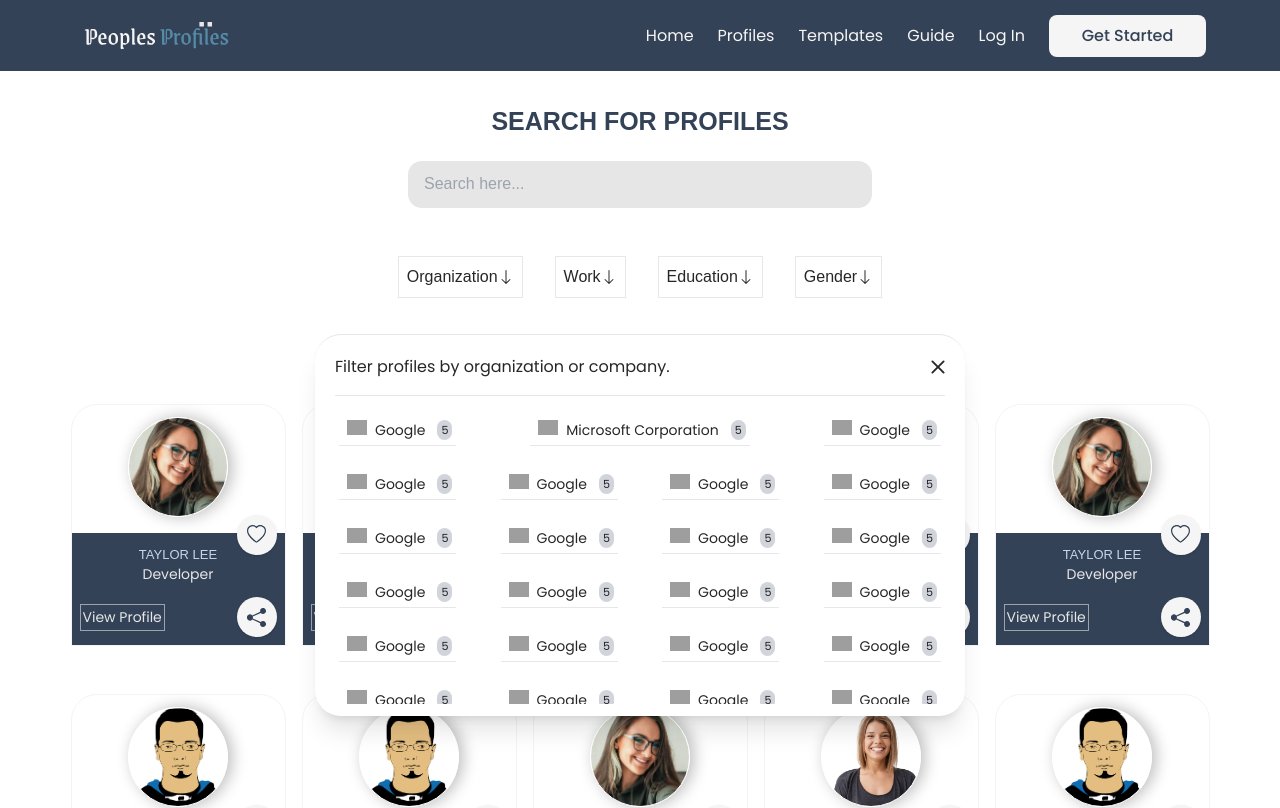
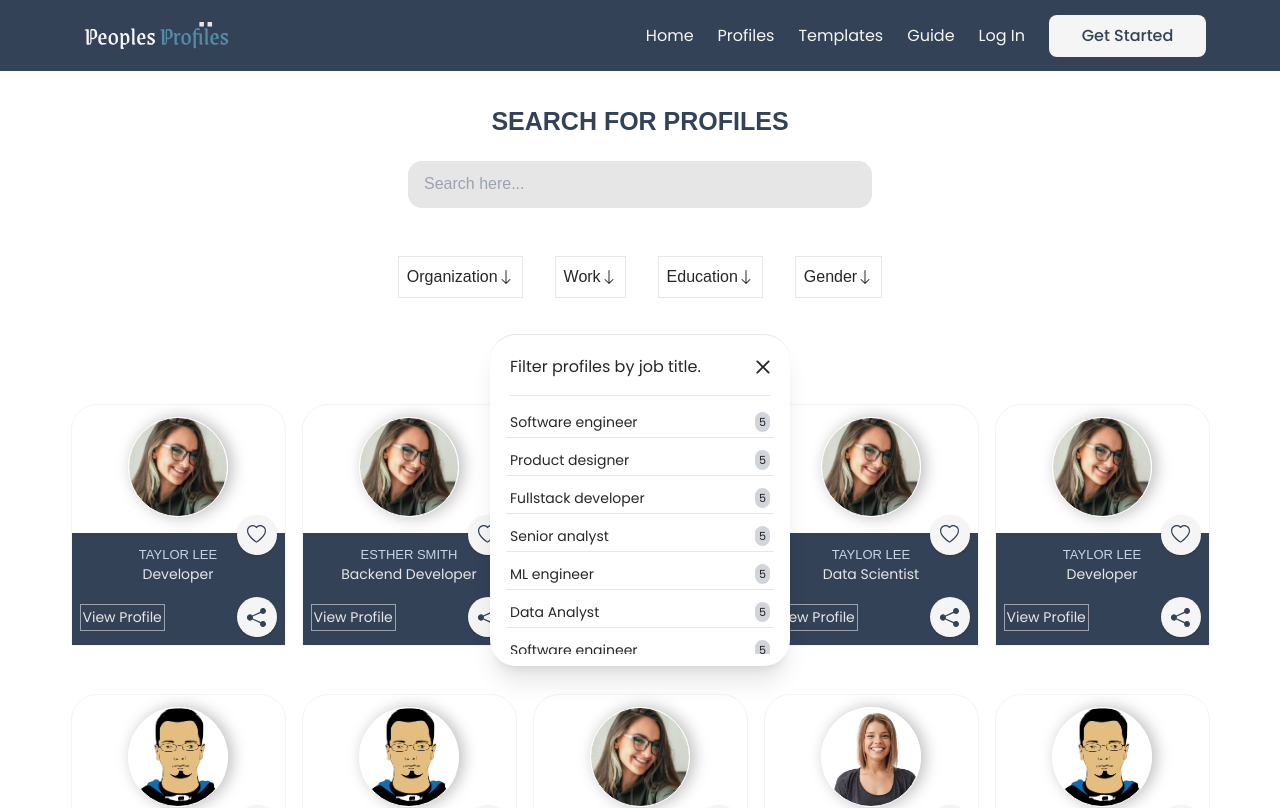
Before and after one commit to ivioje/Peoples-Profile, a React (Vite) app in the folder client/: page /profiles in a window 1280 px wide. Shown: the top 808 px of the page. Built offline with nearby package versions, Linux system fonts and the light colour scheme; grey boxes are pictures that could not be loaded; a web font is replaced by a local one.

Commit message:
job filter

```diff
--- a/client/src/constants/index.js
+++ b/client/src/constants/index.js
@@ -272,42 +272,55 @@
 export const organizations = [
     {
         org: 'Google',
+        job: 'Software engineer',
     },
     {
         org: 'Microsoft Corporation',
+        job: 'Product designer',
     },
     {
         org: 'Google',
+        job: 'Fullstack developer',
     },
     {
         org: 'Google',
+        job: 'Senior analyst',
     },
     {
         org: 'Google',
+        job: 'ML engineer',
     },
     {
         org: 'Google',
+        job: 'Data Analyst',
     },
     {
         org: 'Google',
+        job: 'Software engineer',
     },
     {
         org: 'Google',
+        job: 'Software engineer',
     },
     {
         org: 'Google',
+        job: 'Software engineer',
     },
     {
         org: 'Google',
+        job: 'Software engineer',
     },
     {
         org: 'Google',
+        job: 'Software engineer',
     },
     {
         org: 'Google',
+        job: 'Software engineer',
     },
     {
         org: 'Google',
+        job: 'Software engineer',
     },
     {
         org: 'Google',
--- a/client/src/routes/profiles/header.jsx
+++ b/client/src/routes/profiles/header.jsx
@@ -3,6 +3,7 @@
 import { Link } from 'react-router-dom'
 import Search from '../../components/Search'
 import { filterButtons } from '../../constants'
+import JobFilter from './jobFilter'
 import OrganizationFilter from './OrganizationFilter'
 
 const Header = () => {
@@ -13,14 +14,15 @@
             </h2>
             <Search />
             <div className='flex items-center justify-center flex-wrap sm:p-3 font-[500] mb-2'>
-                {filterButtons.map((item) => (
+                {filterButtons.slice(0, 10).map((item) => (
                     <button key={item.id} className='border flex items-center justify-between p-2 m-1 sm:m-4
                     text-text_color sm:text-[16px] text-[14px] '>
                         {item.name} <BsArrowDown />
                     </button>
                 ))}
             </div>
-            <OrganizationFilter />
+            {/* <OrganizationFilter /> */}
+            <JobFilter />
 
             <p className='text-text_color font-normal font-poppins'>
                 <Link to='/login' className=' border-b-2 border-dotted border-gray-500 text-gradient'>
--- /dev/null
+++ b/client/src/routes/profiles/jobFilter.jsx
@@ -0,0 +1,40 @@
+import React from 'react'
+import { BsX } from 'react-icons/bs'
+import { organizations } from '../../constants'
+import styles from '../../style'
+
+const JobFilter = () => {
+
+    const getRandomId = (min, max) => {
+        let id = Math.random() * (max - min) + min;
+        return id;
+    }
+
+    return (
+        <section className='font-poppins text-[14px]  relative text-text_color w-[100vw] ss:w-[300px] z-50 '>
+            <div className='border-t absolute left-0 p-3 rounded-[26px] shadow-xl bg-white ss:mx-0 mx-2'>
+                <div className={`${styles.flexBtw} flex-wrap-reverse`}>
+                    <p className='m-2 text-[16px] '>
+                        Filter profiles by job title.
+                    </p>
+                    <span className='text-[30px] cursor-pointer'>
+                        <BsX />
+                    </span>
+                </div>
+                <hr className='m-2' />
+                <div className={`${styles.flexBtw} flex-wrap overflow-y-scroll h-[250px] `}>
+                    {organizations.slice(0, 10).map((org) => (
+                        <div key={getRandomId(0, 1000)} className={`${styles.flexBtw} w-full p-1 m-1 border-b cursor-pointer hover:bg-gray-300  `}>
+                            <p className='' >{org.job}</p>
+                            <small className='bg-gray-300 p-1 h-[20px] flex items-center rounded-full'>
+                                5
+                            </small>
+                        </div>
+                    ))}
+                </div>
+            </div>
+        </section>
+    )
+}
+
+export default JobFilter
```
